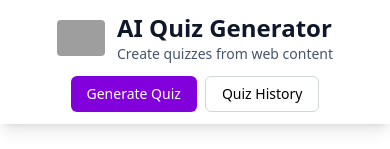
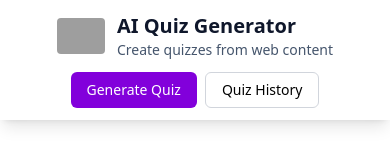
Before and after one commit to Vgurubrahmam/ai-quiz-generator, a React (Vite) app in the folder Frontend/: page / in a window 390 px wide. Shown: the top 149 px of the page. Built offline with nearby package versions, Linux system fonts and the light colour scheme; grey boxes are pictures that could not be loaded.

Commit message:
Change heading size for AI Quiz Generator

```diff
--- a/Frontend/src/App.jsx
+++ b/Frontend/src/App.jsx
@@ -31,7 +31,7 @@
     className="w-12 rounded"
   />
   <div>
-    <h1 className="text-2xl font-bold text-slate-900">AI Quiz Generator</h1>
+    <h1 className="text-xl sm:text-2xl font-bold text-slate-900">AI Quiz Generator</h1>
     <p className="text-sm text-slate-600 dark:text-slate-400">Create quizzes from web content</p>
   </div>
 </div>
```
